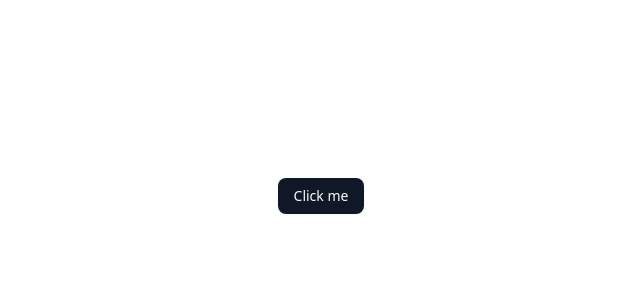
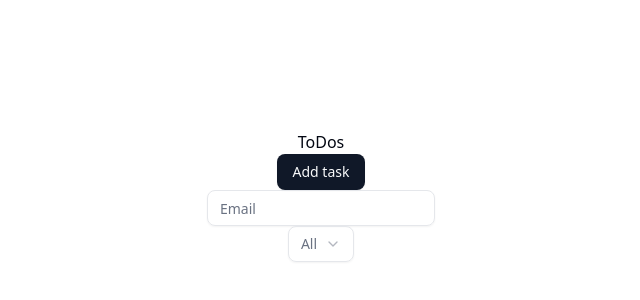
Before and after one commit to loihnt05/to-do-app, a React (Vite) app in the folder frontend/: page / in a window 1280 px wide. Shown: the part 204-504 px from the top of the page, without its empty margins (319-959 px from the left). Built offline with nearby package versions, Linux system fonts and the light colour scheme.

Commit message:
fix update

```diff
--- a/frontend/src/App.tsx
+++ b/frontend/src/App.tsx
@@ -1,12 +1,43 @@
 import {Button} from "@/components/ui/button.tsx";
+import {Input} from "@/components/ui/input.tsx";
+import {
+    Select,
+    SelectContent,
+    SelectGroup,
+    SelectItem,
+    SelectLabel,
+    SelectTrigger,
+    SelectValue
+} from "@/components/ui/select.tsx";
 
 function App() {
+    return (
+        <div className="flex flex-col items-center justify-center min-h-svh">
+            {/*header*/}
+            <h1>ToDos</h1>
+            {/*submit task*/}
+            <Button>Add task</Button>
+            <Input type="email" placeholder="Email" />
+            {/*filter*/}
+            <Select>
+                <SelectTrigger>
+                    <SelectValue placeholder={"All"}></SelectValue>
+                </SelectTrigger>
+                <SelectContent>
+                    <SelectGroup>
+                        <SelectLabel>Group 1</SelectLabel>
+                        <SelectItem value={"A"}>A</SelectItem>
+                        <SelectItem value={"B"}>B</SelectItem>
+                        <SelectItem value={"C"}>C</SelectItem>
+                        <SelectItem value={"D"}>D</SelectItem>
+                    </SelectGroup>
+                </SelectContent>
+            </Select>
 
-  return (
-      <div className="flex flex-col items-center justify-center min-h-svh">
-        <Button>Click me</Button>
-      </div>
-  )
+            {/*display list task*/}
+
+        </div>
+    )
 }
 
 export default App
--- a/frontend/src/main.tsx
+++ b/frontend/src/main.tsx
@@ -2,9 +2,19 @@ import { StrictMode } from 'react'
 import { createRoot } from 'react-dom/client'
 import './styles/global.css'
 import App from './App.tsx'
+import {BrowserRouter, Route, Routes} from "react-router";
+import Layout from "@/components/Layout.tsx";
+import TodoItem from "@/components/TodoItem.tsx";
 
 createRoot(document.getElementById('root')!).render(
   <StrictMode>
-    <App />
+    <BrowserRouter>
+        <Routes>
+            <Route path='/' element={<Layout/>}>
+                <Route index element={<App/>}/>
+                <Route path={"/test"} element={<TodoItem/>}/>
+            </Route>
+        </Routes>
+    </BrowserRouter>
   </StrictMode>,
 )
```
Also changed, not shown: frontend/package.json (+8 -1 lines), 1 other file (tests, documents, lock files or other folders).
